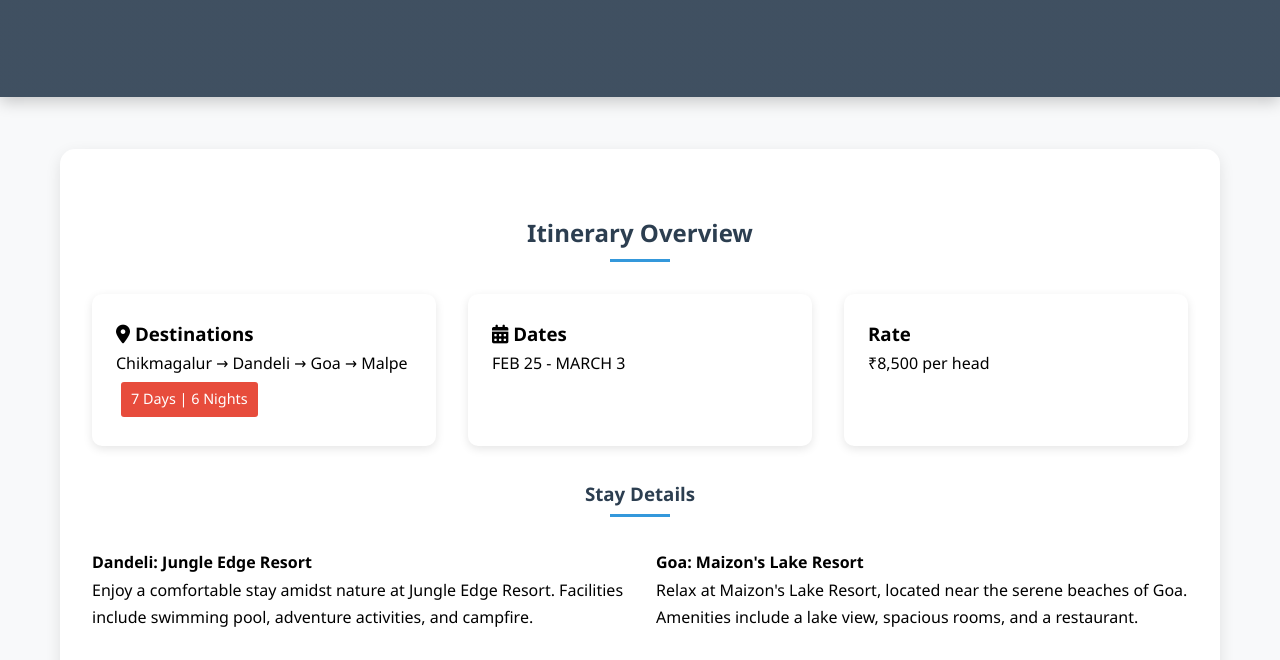
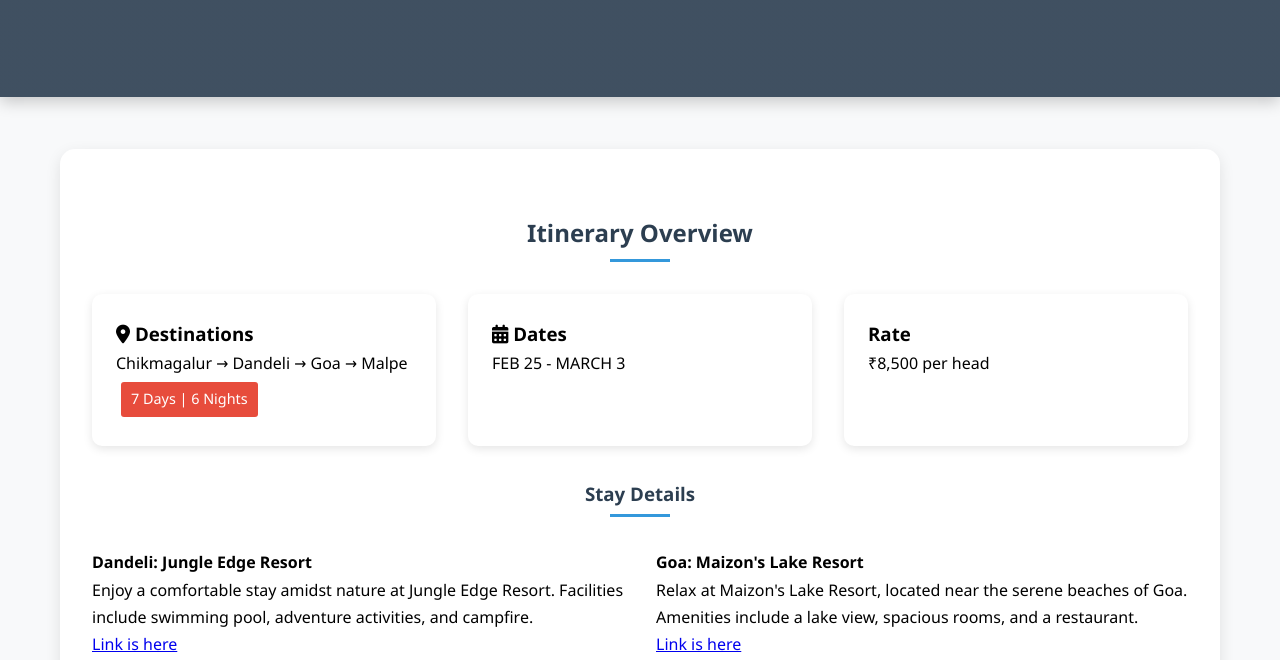
Before and after one commit to amalroshm/goa2025, a plain HTML site: page index.html in a window 1280 px wide. Shown: the part 257-917 px from the top of the page. Drawn offline with Linux system fonts and the light colour scheme.

Commit message:
Update index.html

```diff
--- a/index.html
+++ b/index.html
@@ -48,13 +48,13 @@
                     <h4>Dandeli: Jungle Edge Resort</h4>
                     <p>Enjoy a comfortable stay amidst nature at Jungle Edge Resort. Facilities include swimming pool, adventure activities, and campfire.
 </p>
-                    <a href="https://dandelijungleedgeresort.com/"></a>
+                    <a href="https://dandelijungleedgeresort.com/">Link is here</a>
                 </div>
                 <div class="stay-card">
                     <h4>Goa: Maizon's Lake Resort</h4>
                     <p>Relax at Maizon's Lake Resort, located near the serene beaches of Goa. Amenities include a lake view, spacious rooms, and a restaurant.
 </p>
-                    <a href="https://maizonslakeviewresort.com/"></a>
+                    <a href="https://maizonslakeviewresort.com/">Link is here</a>
                 </div>
             </div>
 
```
